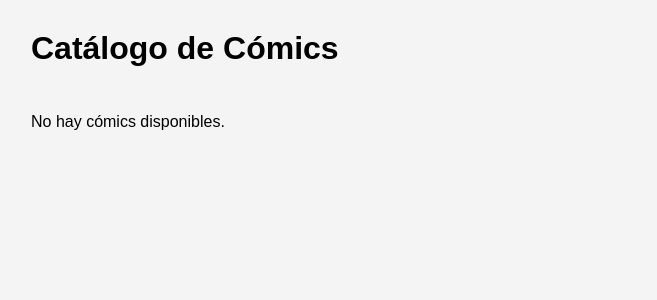
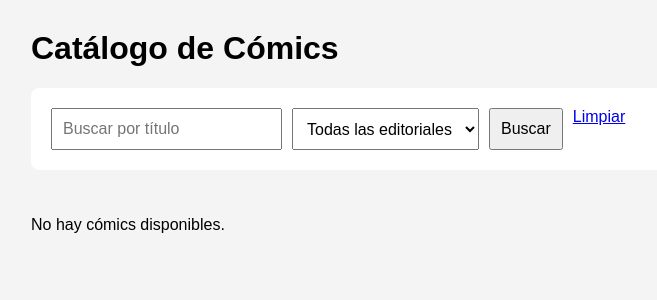
Before and after one commit to Causet009/EVA3Nicolas_Meneses-, a Django app: page / in a window 1280 px wide. Shown: the part 108-408 px from the top of the page, without its empty margins (9-666 px from the left). Run offline with Django 5.2, Linux system fonts and the light colour scheme; data that the repository does not hold is empty.

Commit message:
Agrega busqueda por titulo y filtro por editorial al catalogo

```diff
--- a/comics/templates/comics/catalogo.html
+++ b/comics/templates/comics/catalogo.html
@@ -9,6 +9,26 @@ Catálogo de Cómics
 <h1>Catálogo de Cómics</h1>
 
 <style>
+    .filtros {
+        background-color: white;
+        padding: 20px;
+        border-radius: 8px;
+        margin-bottom: 30px;
+    }
+
+    .filtros form {
+        display: flex;
+        gap: 10px;
+        flex-wrap: wrap;
+    }
+
+    .filtros input,
+    .filtros select,
+    .filtros button {
+        padding: 10px;
+        font-size: 16px;
+    }
+
     .catalogo {
         display: grid;
         grid-template-columns: repeat(auto-fill, minmax(220px, 1fr));
@@ -39,6 +59,42 @@ Catálogo de Cómics
         font-weight: bold;
     }
 </style>
+
+<div class="filtros">
+    <form method="get">
+
+        <input
+            type="text"
+            name="q"
+            placeholder="Buscar por título"
+            value="{{ busqueda }}"
+        >
+
+        <select name="editorial">
+            <option value="">Todas las editoriales</option>
+
+            {% for editorial in editoriales %}
+                <option
+                    value="{{ editorial.id }}"
+                    {% if editorial_seleccionada == editorial.id|stringformat:"s" %}
+                        selected
+                    {% endif %}
+                >
+                    {{ editorial.nombre }}
+                </option>
+            {% endfor %}
+        </select>
+
+        <button type="submit">
+            Buscar
+        </button>
+
+        <a href="/">
+            Limpiar
+        </a>
+
+    </form>
+</div>
 
 <div class="catalogo">
 
--- a/comics/views.py
+++ b/comics/views.py
@@ -1,15 +1,29 @@
 from django.shortcuts import render
 
-from .models import Comic
+from .models import Comic, Editorial
 
 
 def catalogo(request):
     comics = Comic.objects.filter(disponible=True)
 
+    busqueda = request.GET.get('q', '')
+    editorial_id = request.GET.get('editorial', '')
+
+    if busqueda:
+        comics = comics.filter(titulo__icontains=busqueda)
+
+    if editorial_id:
+        comics = comics.filter(editorial_id=editorial_id)
+
+    editoriales = Editorial.objects.all()
+
     return render(
         request,
         'comics/catalogo.html',
         {
-            'comics': comics
+            'comics': comics,
+            'editoriales': editoriales,
+            'busqueda': busqueda,
+            'editorial_seleccionada': editorial_id,
         }
     )
```
